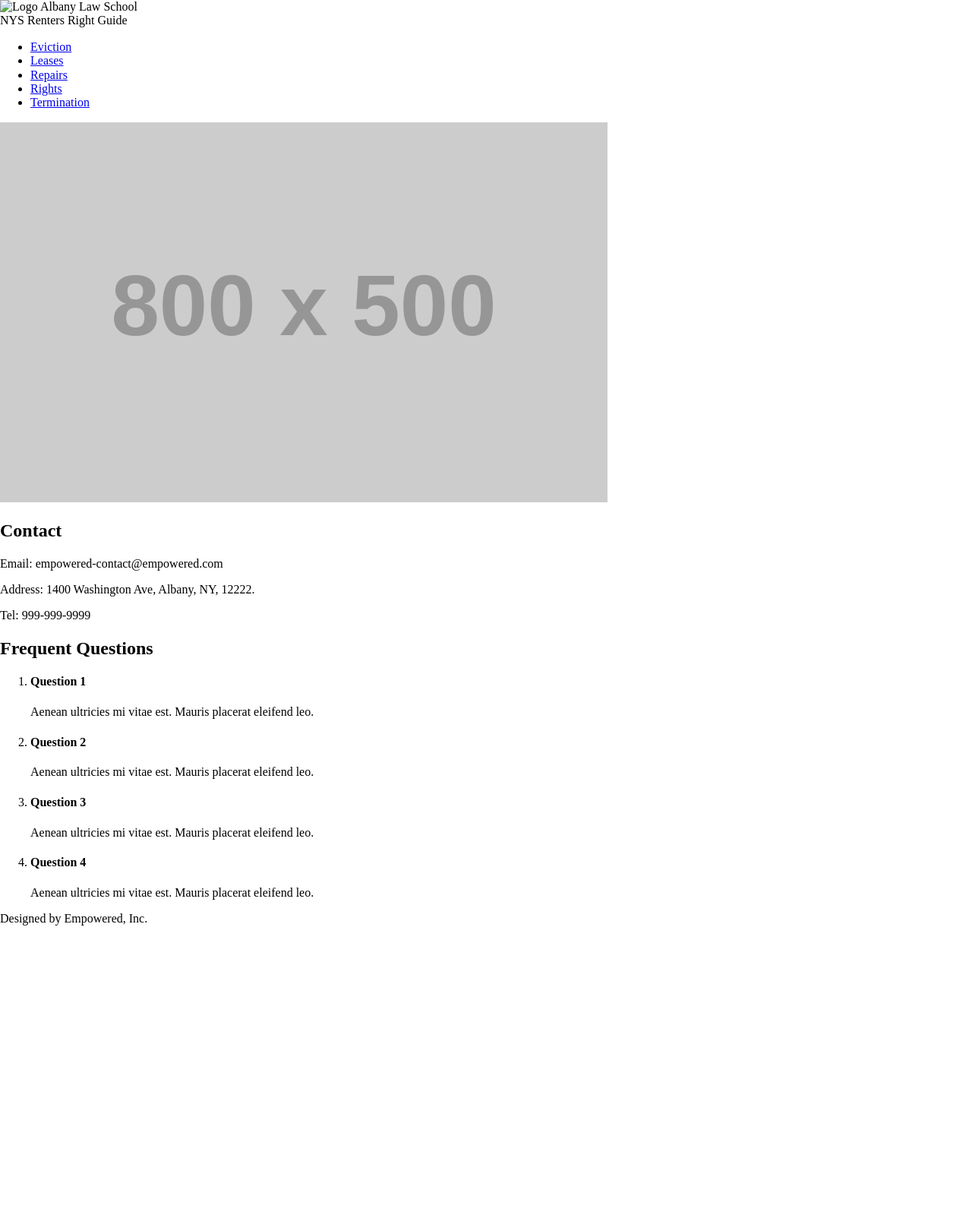
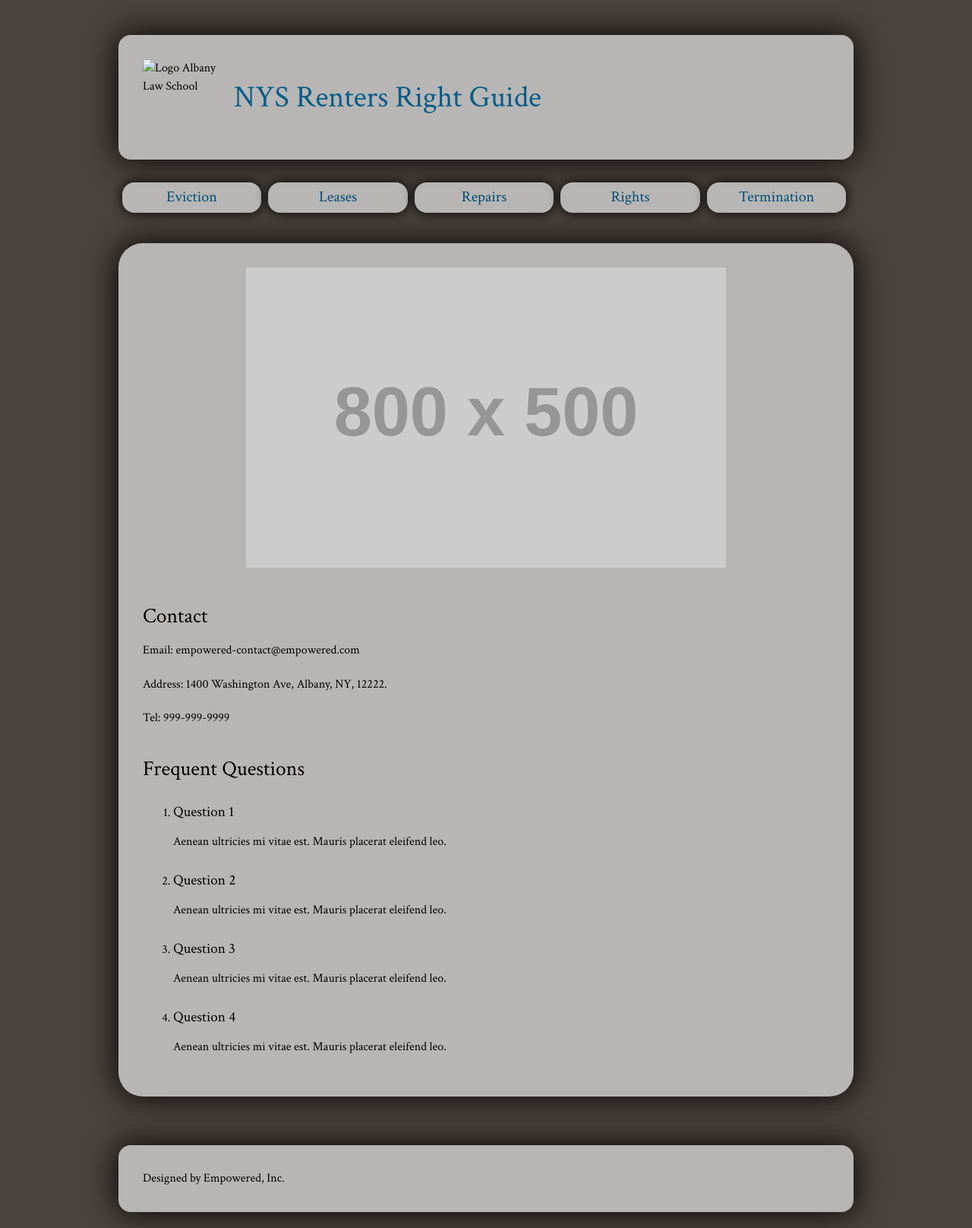
Before and after one commit to iinf362/team2, a Jekyll site: the page built from custom-page.html, in a window 1280 px wide. Shown: the whole page at 76% size. Built offline with Jekyll 4.4.1, drawn with Linux system fonts in a browser that asks for light colours; nearby versions of some CDN libraries; library files that are not in the unit come from our copies; before the commit the page ends 1219 px from its top, so only the background shows below that.

Commit message:
Update head.html

```diff
--- a/_includes/head.html
+++ b/_includes/head.html
@@ -10,8 +10,8 @@
 
         <!-- Place favicon.ico and apple-touch-icon(s) in the root directory -->
 
-        <link rel="stylesheet" href="css/normalize.css">
-        <link rel="stylesheet" href="css/style.css">
+        <link rel="stylesheet" href="/team2/css/normalize.css">
+        <link rel="stylesheet" href="/team2/css/style.css">
 
         <script src="js/vendor/modernizr-2.8.3.min.js"></script>
     </head>
```
